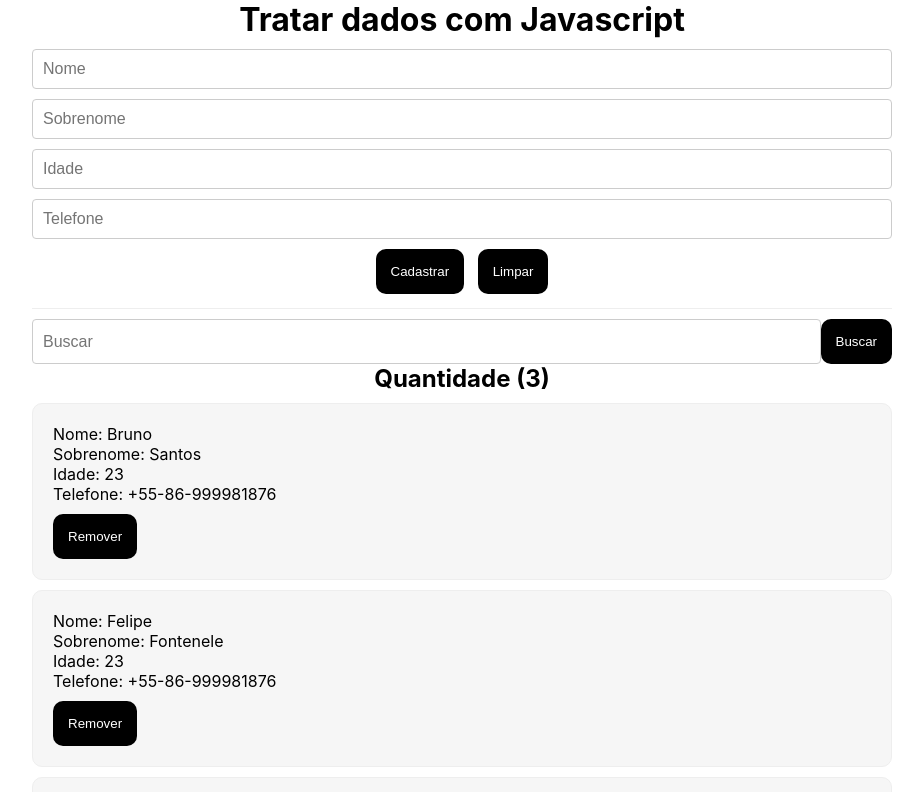
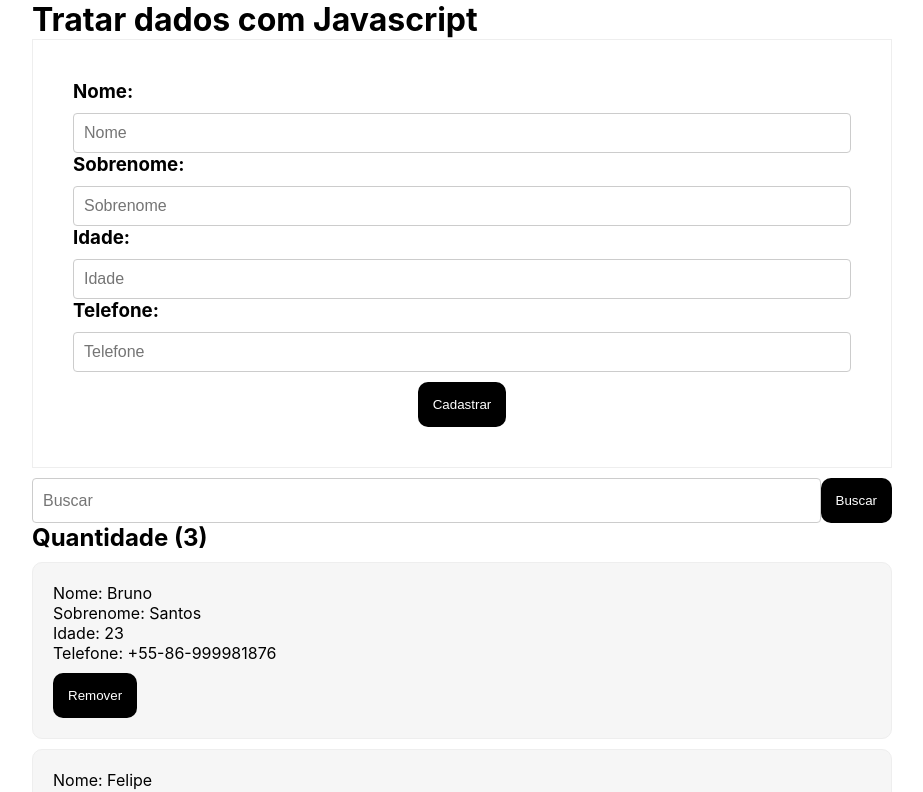
Before and after one commit to luizfelper/ArraysInJavascript, a React (Create React App) app: page / in a window 1280 px wide. Shown: the top 792 px of the page, without its empty margins (178-1101 px from the left). Built offline with nearby package versions, Linux system fonts and the light colour scheme.

Commit message:
Criação da funcionalidade de limpar campos após enviar formulário

```diff
--- a/src/App.css
+++ b/src/App.css
@@ -12,7 +12,6 @@ a {
 .App {
   max-width: 860px;
   margin: 0 auto;
-  text-align: center;
 }
 
 input {
@@ -34,23 +33,10 @@ button {
   cursor: pointer;
 }
 
-.ItemAluno {
-  background-color: #f6f6f6;
-  padding: 20px;
+.boxCadastrar {
   border: 1px solid #eee;
-  border-radius: 10px;
-  margin: 10px 0px;
-  text-align: left;
-  /* box-shadow: 10px 10px 5px #e2e2e2; */
-}
-
-.boxCadastrar {
-  display: flex;
-  border-bottom: 1px solid #eee;
   padding-bottom: 14px;
-  flex-wrap: nowrap;
-  flex-direction: column;
-  align-items: center;
+  padding: 40px;
 }
 
 .boxBtnCadastrar {
@@ -65,6 +51,17 @@ button {
 .boxBuscar {
   width: 100%;
   display: flex;
+}
+
+
+.ItemAluno {
+  background-color: #f6f6f6;
+  padding: 20px;
+  border: 1px solid #eee;
+  border-radius: 10px;
+  margin: 10px 0px;
+  text-align: left;
+  /* box-shadow: 10px 10px 5px #e2e2e2; */
 }
 
 .App-logo {
--- a/src/App.js
+++ b/src/App.js
@@ -36,9 +36,9 @@ function App() {
         <div className="boxCadastrar">
           <form onSubmit={function addPessoas(e) {
             e.preventDefault();
-            const dadosPessoa = new FormData(e.target);
+            const dadosPessoa = new FormData(e.target); //Captura os dados do formulário em geral
 
-            const obtemDados = {
+            const obtemDados = { //Captura os dados dos campos em específico
               Id: 1,
               Nome: dadosPessoa.get('nome'),
               Sobrenome: dadosPessoa.get('sobrenome'),
@@ -46,20 +46,25 @@ function App() {
               Telefone: dadosPessoa.get('telefone')
             };
 
-            const pessoasAtualizadas = [...dados, obtemDados]
-            setDados(pessoasAtualizadas);
+            const pessoasAtualizadas = [...dados, obtemDados] //Adiciona os dados na lista de pessoas
+            setDados(pessoasAtualizadas); //Atualiza a lista de pessoas
             console.log(pessoasAtualizadas);
+
+            // Limpar formulário
+            let inputs = document.querySelectorAll('input');
+            inputs.forEach(input => input.value = '');
+
           }}>
+            <h3>Nome:</h3>
             <input type="text" name="nome" placeholder="Nome" />
+            <h3>Sobrenome:</h3>
             <input type="text" name="sobrenome" placeholder="Sobrenome" />
+            <h3>Idade:</h3>
             <input type="number" name="idade" placeholder="Idade" />
+            <h3>Telefone:</h3>
             <input type="number" name="telefone" placeholder="Telefone" />
             <div className="boxBtnCadastrar">
               <button className="btnCad">Cadastrar</button>
-              <button className="btnLimpa" onClick={function Limpar(e){
-              e.preventDefault();
-              alert('Limpar');
-            }}>Limpar</button>
             </div>
           </form>
         </div>
```
